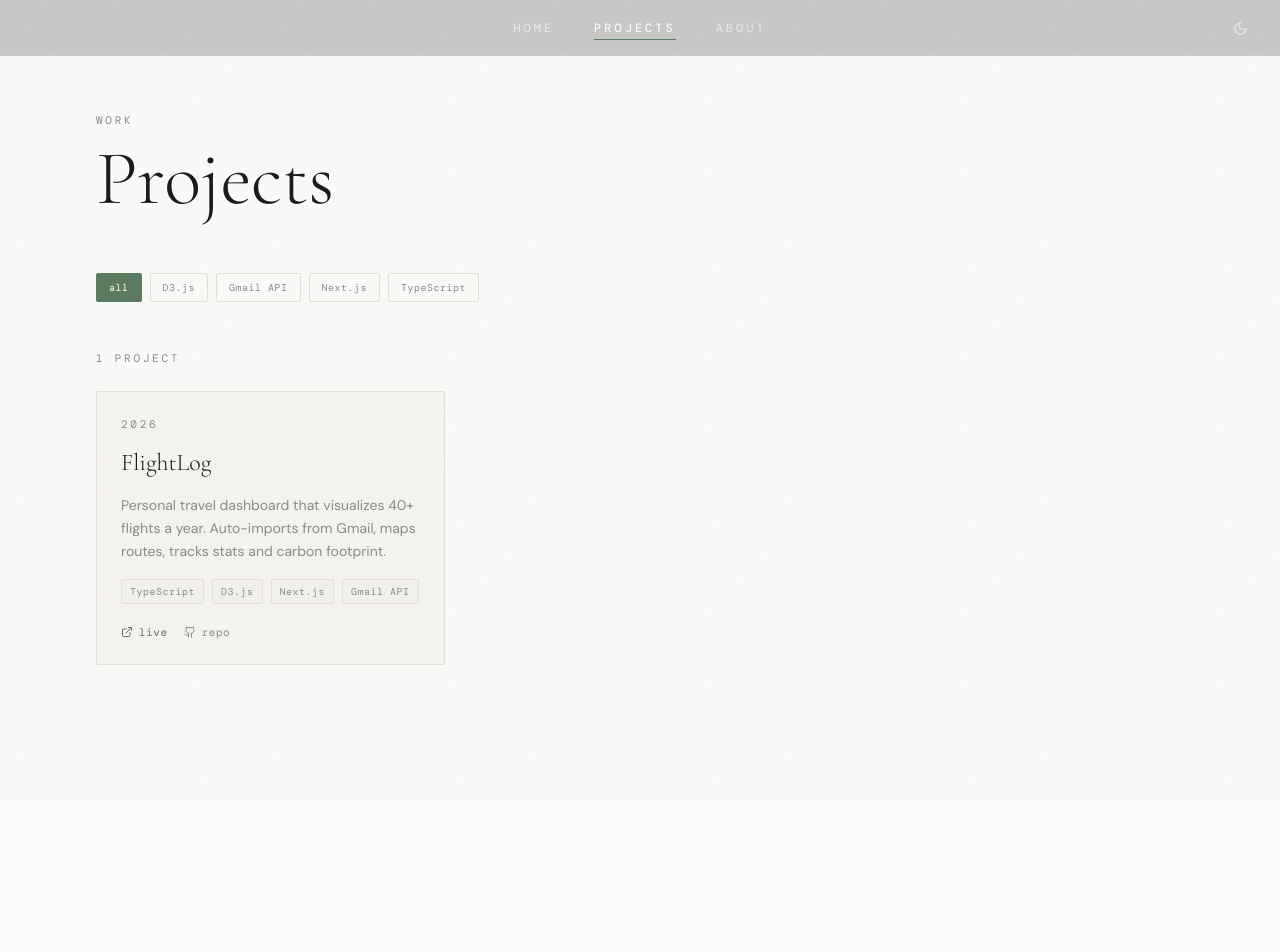
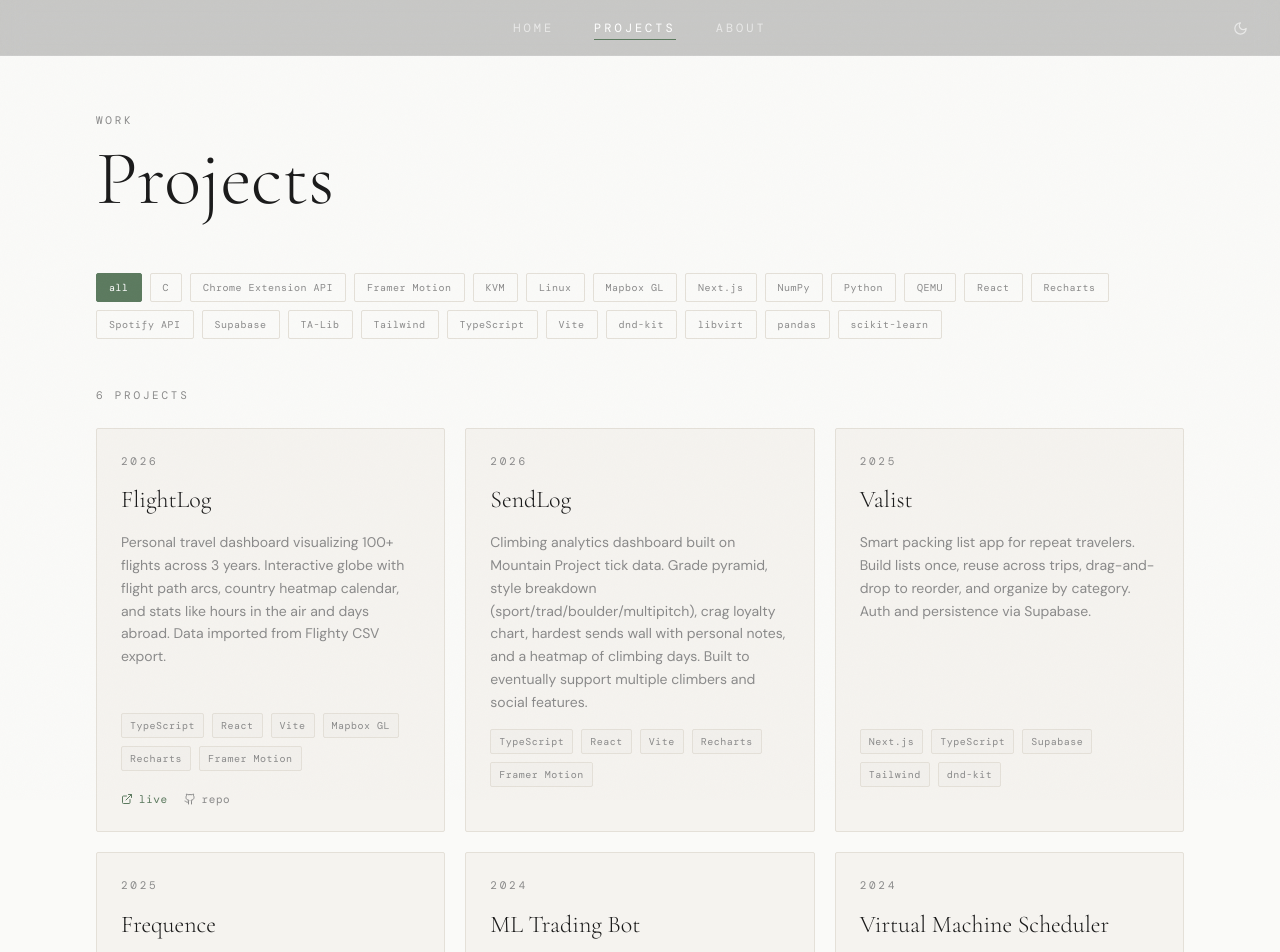
Before and after one commit to jin501/soljin.io, a React (Vite) app: page /projects in a window 1280 px wide. Shown: the top 952 px of the page. Before the commit the page ends 800 px from the top, so only its background shows below. Built offline with nearby package versions, Linux system fonts and the light colour scheme; a web font is replaced by a local one.

Commit message:
update projects

```diff
--- a/src/data/index.ts
+++ b/src/data/index.ts
@@ -4,25 +4,70 @@ export const projects: Project[] = [
   {
     id: '1',
     title: 'FlightLog',
-    description: 'Personal travel dashboard that visualizes 40+ flights a year. Auto-imports from Gmail, maps routes, tracks stats and carbon footprint.',
-    stack: ['TypeScript', 'D3.js', 'Next.js', 'Gmail API'],
+    description: 'Personal travel dashboard visualizing 100+ flights across 3 years. Interactive globe with flight path arcs, country heatmap calendar, and stats like hours in the air and days abroad. Data imported from Flighty CSV export.',
+    stack: ['TypeScript', 'React', 'Vite', 'Mapbox GL', 'Recharts', 'Framer Motion'],
     year: '2026',
     liveUrl: 'https://flightlog.soljin.io',
     repoUrl: 'https://github.com/jin501/flightlog',
   },
+  {
+    id: '2',
+    title: 'SendLog',
+    description: 'Climbing analytics dashboard built on Mountain Project tick data. Grade pyramid, style breakdown (sport/trad/boulder/multipitch), crag loyalty chart, hardest sends wall with personal notes, and a heatmap of climbing days. Built to eventually support multiple climbers and social features.',
+    stack: ['TypeScript', 'React', 'Vite', 'Recharts', 'Framer Motion'],
+    year: '2026',
+    liveUrl: '',
+    repoUrl: '',
+  },
+  {
+    id: '3',
+    title: 'Valist',
+    description: 'Smart packing list app for repeat travelers. Build lists once, reuse across trips, drag-and-drop to reorder, and organize by category. Auth and persistence via Supabase.',
+    stack: ['Next.js', 'TypeScript', 'Supabase', 'Tailwind', 'dnd-kit'],
+    year: '2025',
+    liveUrl: '',
+    repoUrl: '',
+  },
+  {
+    id: '4',
+    title: 'Frequence',
+    description: 'Chrome extension that turns festival and rave setlists into Spotify playlists. Paste a setlist URL or raw text, get a ready-to-play playlist — no manual searching.',
+    stack: ['TypeScript', 'Chrome Extension API', 'Spotify API', 'React'],
+    year: '2025',
+    liveUrl: '',
+    repoUrl: '',
+  },
+  {
+    id: '5',
+    title: 'ML Trading Bot',
+    description: 'Algorithmic crypto trading system using a custom ML strategy to identify entry and exit signals. Combines technical indicators with a trained classifier to automate trade decisions. Built and backtested across multiple market conditions.',
+    stack: ['Python', 'scikit-learn', 'pandas', 'NumPy', 'TA-Lib'],
+    year: '2024',
+    liveUrl: '',
+    repoUrl: '',
+  },
+  {
+    id: '6',
+    title: 'Virtual Machine Scheduler',
+    description: 'CPU and memory resource manager for virtualized environments, built for Georgia Tech Advanced Operating Systems class. Implements dynamic vCPU pinning and balloon driver memory balancing across guest VMs using the libvirt C API on a KVM/QEMU hypervisor.',
+    stack: ['C', 'libvirt', 'KVM', 'QEMU', 'Linux'],
+    year: '2024',
+    liveUrl: '',
+    repoUrl: '',
+  },
 ];
 
 export const experiences: Experience[] = [
-  // {
-  //   company: 'Azuri',
-  //   role: 'Freelance Software Engineer (Contract) ',
-  //   period: 'November 2025 — Present',
-  //   description: [
-  //     'Sole engineer for an environmental sustainability consultancy, building out their technical infrastructure from the ground up — replacing manual Excel/email workflows with a structured database and internal tooling',
-  //     'Designing and building a client data platform (database + UI) to centralize client intake, replace manual data entry, and automate submissions to an external risk evaluation platform'
-  //   ],
-//     stack: ['TypeScript', 'React', 'Node.js', 'PostgreSQL', 'Supabase']
-  // },
+  {
+    company: 'Azuri',
+    role: 'Freelance Software Engineer (Contract) ',
+    period: 'November 2025 — Present',
+    description: [
+      'Sole engineer for an environmental sustainability consultancy, building out their technical infrastructure from the ground up — replacing manual Excel/email workflows with a structured database and internal tooling',
+      'Designing and building a client data platform (database + UI) to centralize client intake, replace manual data entry, and automate submissions to an external risk evaluation platform'
+    ],
+    stack: ['TypeScript', 'React', 'Node.js', 'PostgreSQL', 'Supabase']
+  },
   {
     company: 'MIRROR (Lululemon Studio)',
     role: 'Software Engineer',
```
